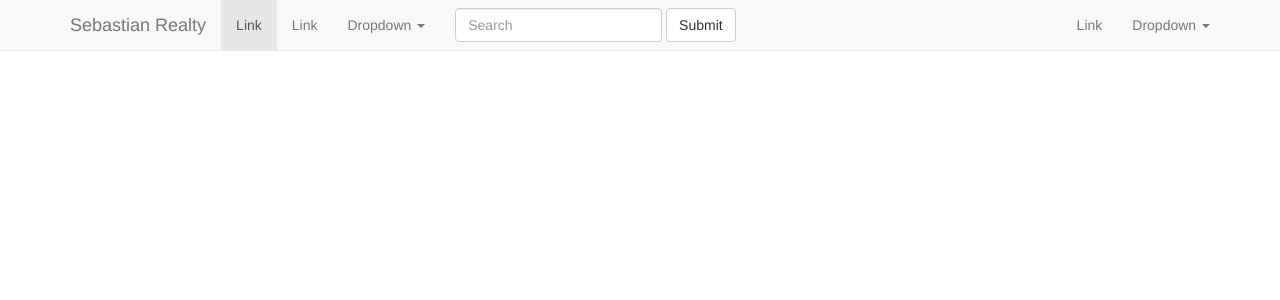
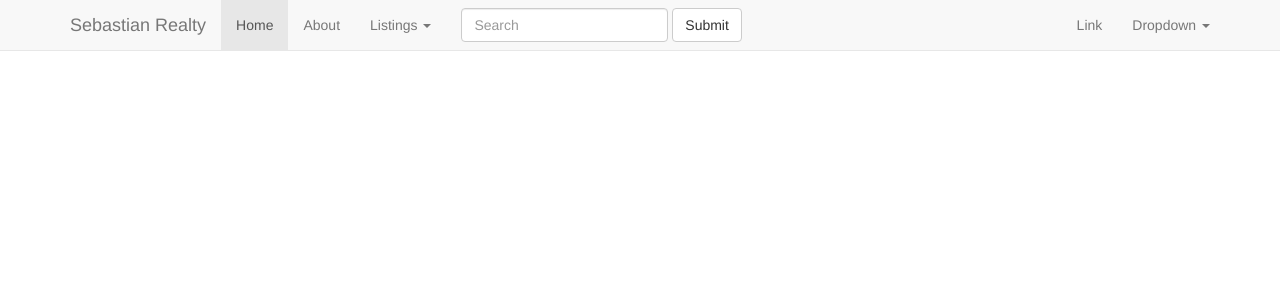
Before and after one commit to Macaroni25/SebastianRealtyInc, a PHP site: page / in a window 1280 px wide. Shown: the top 300 px of the page. Run offline with PHP 8.4, Linux system fonts and the light colour scheme; some libraries are stand-ins or nearby versions.

Commit message:
navbar button labels

```diff
--- a/index.php
+++ b/index.php
@@ -27,13 +27,13 @@
     <!-- Collect the nav links, forms, and other content for toggling -->
     <div class="collapse navbar-collapse" id="bs-example-navbar-collapse-1">
       <ul class="nav navbar-nav">
-        <li class="active"><a href="#">Link <span class="sr-only">(current)</span></a></li>
-        <li><a href="#">Link</a></li>
+        <li class="active"><a href="#">Home<span class="sr-only">(current)</span></a></li>
+        <li><a href="#">About</a></li>
         <li class="dropdown">
-          <a href="#" class="dropdown-toggle" data-toggle="dropdown" role="button" aria-haspopup="true" aria-expanded="false">Dropdown <span class="caret"></span></a>
+          <a href="#" class="dropdown-toggle" data-toggle="dropdown" role="button" aria-haspopup="true" aria-expanded="false">Listings <span class="caret"></span></a>
           <ul class="dropdown-menu">
-            <li><a href="#">Action</a></li>
-            <li><a href="#">Another action</a></li>
+            <li><a href="#">Property</a></li>
+            <li><a href="#">Rentals</a></li>
             <li><a href="#">Something else here</a></li>
             <li role="separator" class="divider"></li>
             <li><a href="#">Separated link</a></li>
```
